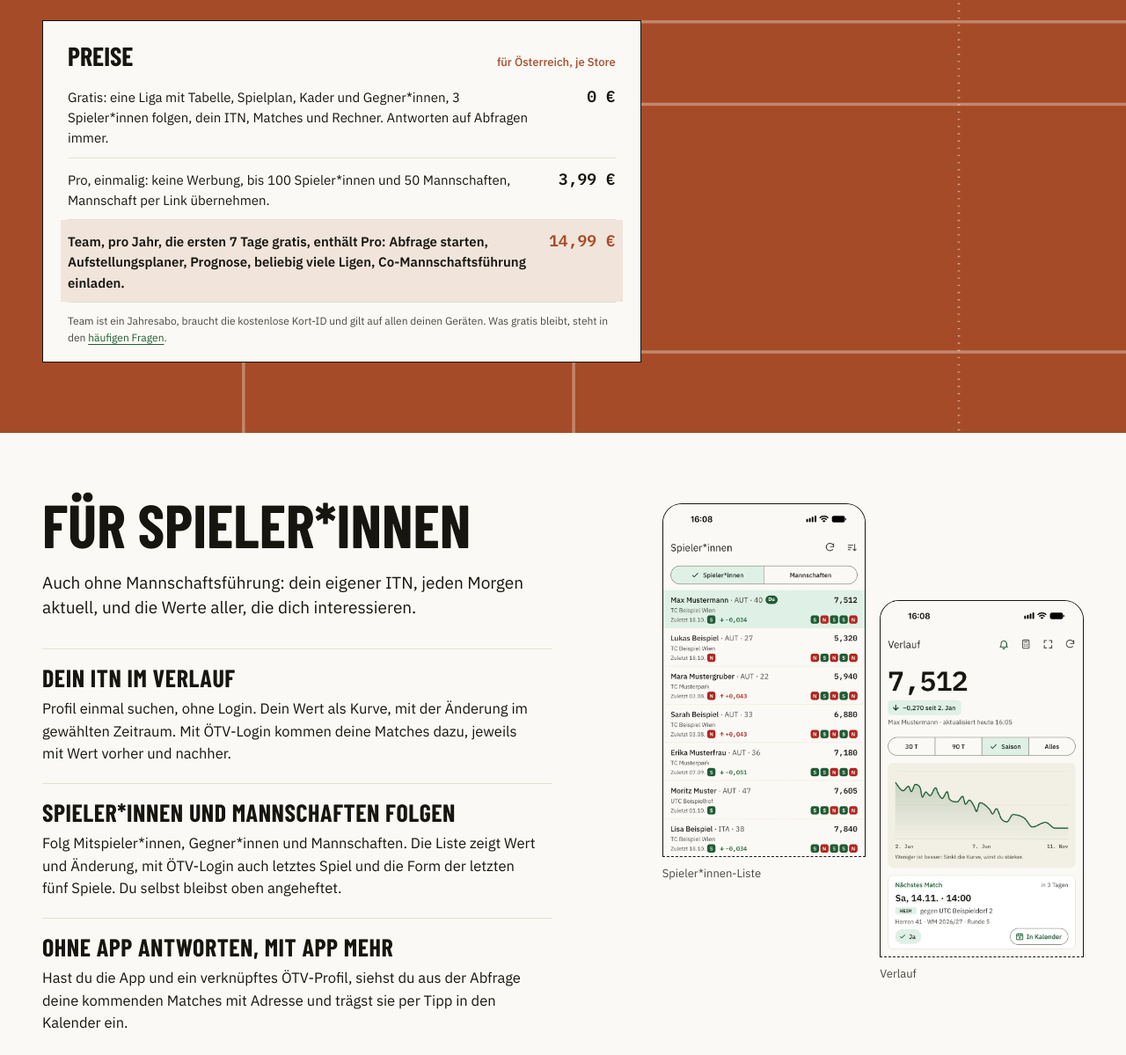
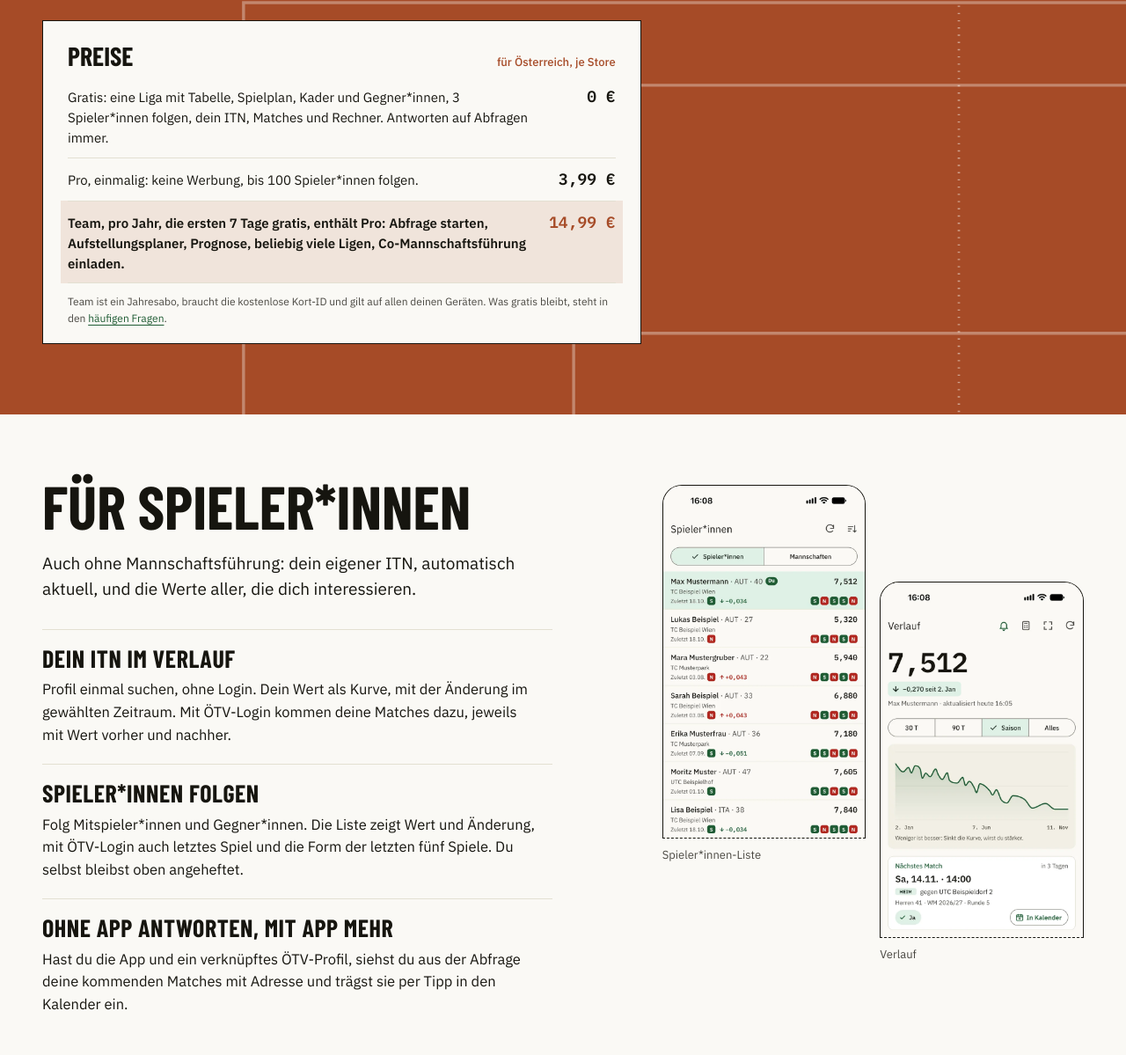
Before and after one commit to mgursch/kortform-web, a plain HTML site: page site/index.html in a window 1280 px wide. Shown: the part 4122-5321 px from the top of the page at 88% size. Drawn offline with Linux system fonts and the light colour scheme.

Commit message:
Drop followed teams from the home page and support FAQ

```diff
--- a/site/index.html
+++ b/site/index.html
@@ -183,7 +183,7 @@
             <caption class="visually-hidden">Gratis, Pro und Team im Überblick</caption>
             <tbody>
               <tr><th scope="row">Gratis: eine Liga mit Tabelle, Spielplan, Kader und Gegner*innen, 3 Spieler*innen folgen, dein ITN, Matches und Rechner. Antworten auf Abfragen immer.</th><td>0 €</td></tr>
-              <tr><th scope="row">Pro, einmalig: keine Werbung, bis 100 Spieler*innen und 50 Mannschaften, Mannschaft per Link übernehmen.</th><td>3,99 €</td></tr>
+              <tr><th scope="row">Pro, einmalig: keine Werbung, bis 100 Spieler*innen folgen.</th><td>3,99 €</td></tr>
               <tr class="ledger-mark"><th scope="row">Team, pro Jahr, die ersten 7 Tage gratis, enthält Pro: Abfrage starten, Aufstellungsplaner, Prognose, beliebig viele Ligen, Co-Mannschaftsführung einladen.</th><td>14,99 €</td></tr>
             </tbody>
           </table>
@@ -195,7 +195,7 @@
     <section class="wrap follow" aria-labelledby="spieler">
       <div class="follow-copy">
         <h2 id="spieler">Für Spieler*innen</h2>
-        <p class="follow-intro">Auch ohne Mannschaftsführung: dein eigener ITN, jeden Morgen aktuell, und die Werte aller, die dich interessieren.</p>
+        <p class="follow-intro">Auch ohne Mannschaftsführung: dein eigener ITN, automatisch aktuell, und die Werte aller, die dich interessieren.</p>
 
         <ol class="follow-list">
           <li>
@@ -203,8 +203,8 @@
             <p>Profil einmal suchen, ohne Login. Dein Wert als Kurve, mit der Änderung im gewählten Zeitraum. Mit ÖTV-Login kommen deine Matches dazu, jeweils mit Wert vorher und nachher.</p>
           </li>
           <li>
-            <h3>Spieler*innen und Mannschaften folgen</h3>
-            <p>Folg Mitspieler*innen, Gegner*innen und Mannschaften. Die Liste zeigt Wert und Änderung, mit ÖTV-Login auch letztes Spiel und die Form der letzten fünf Spiele. Du selbst bleibst oben angeheftet.</p>
+            <h3>Spieler*innen folgen</h3>
+            <p>Folg Mitspieler*innen und Gegner*innen. Die Liste zeigt Wert und Änderung, mit ÖTV-Login auch letztes Spiel und die Form der letzten fünf Spiele. Du selbst bleibst oben angeheftet.</p>
           </li>
           <li>
             <h3>Ohne App antworten, mit App mehr</h3>
@@ -235,7 +235,7 @@
         </div>
         <div>
           <h3>Deine Daten</h3>
-          <p>Ohne Kort-ID bleiben Verlauf, Matches, Gefolgte und Mannschaften auf deinem Gerät. Was mit Kort-ID auf dem Server liegt, steht in den <a href="/support/#daten-kort-id">häufigen Fragen</a>.</p>
+          <p>Ohne Kort-ID bleiben Verlauf, Matches und Gefolgte auf deinem Gerät. Was mit Kort-ID auf dem Server liegt, steht in den <a href="/support/#daten-kort-id">häufigen Fragen</a>.</p>
         </div>
       </div>
     </section>
```
Also changed, not shown: site/support/index.html (+1 -1 lines).
